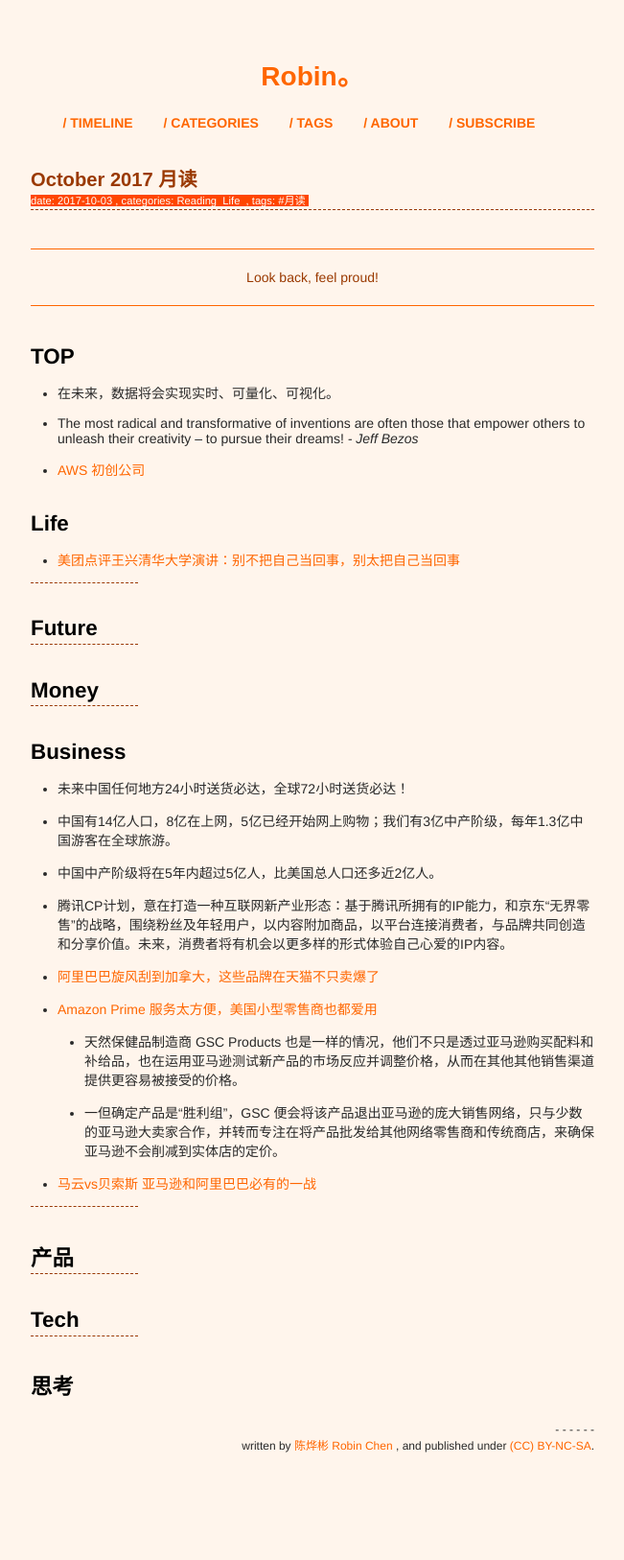
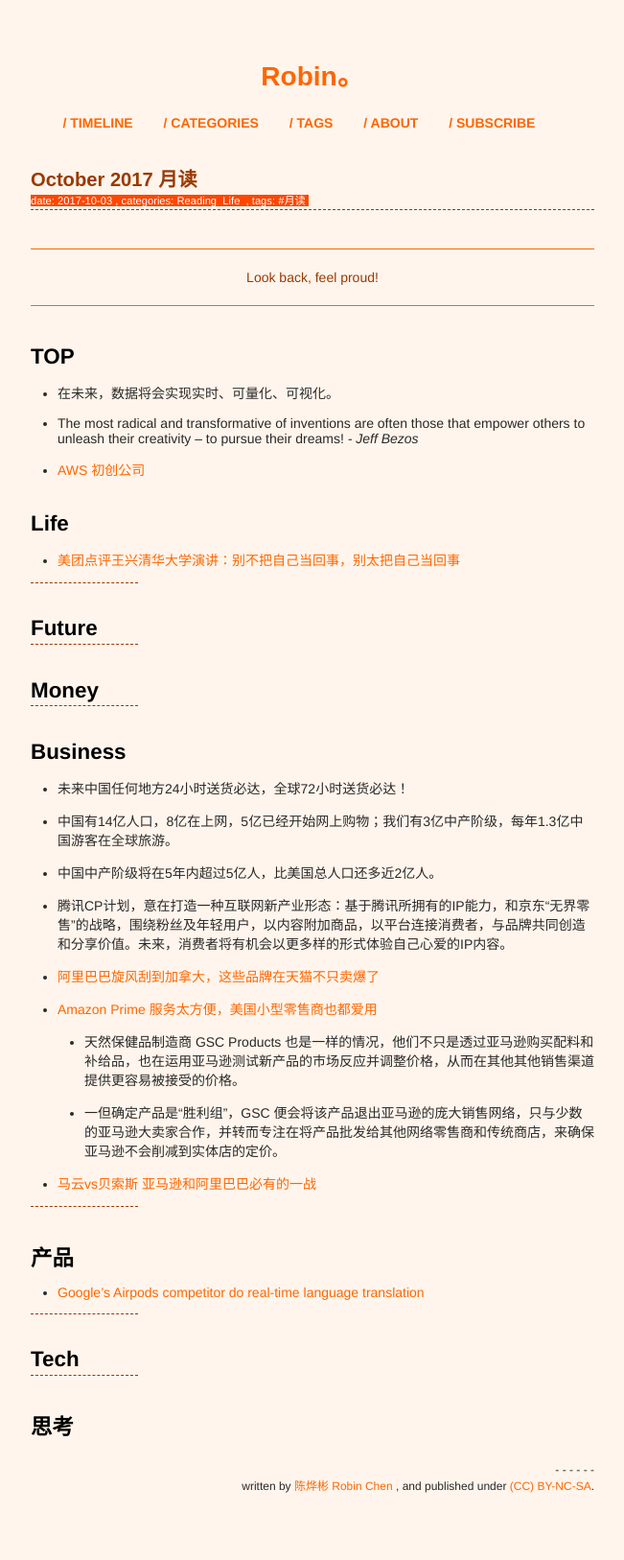
Before and after one commit to xianyuxmu/xianyuxmu.github.io, a Jekyll site: the page built from _posts/2017-10-03-monthly-reading.md, in a window 1280 px wide. Shown: the whole page at 96% size, without its empty margins (314-965 px from the left). Built offline with Jekyll 4.4.1, drawn with Linux system fonts in a browser that asks for light colours; comment, search, counter and statistics services are not loaded; before the commit the page ends 1584 px from its top, so only the background shows below that.

Commit message:
Reading of 07 Oct. 2017

```diff
--- a/_posts/2017-10-03-monthly-reading.md
+++ b/_posts/2017-10-03-monthly-reading.md
@@ -57,7 +57,7 @@ tags:
 
 ## 产品
 
-
+- [Google’s Airpods competitor do real-time language translation](https://techcrunch.com/2017/10/04/googles-airpods-competitor-do-real-time-language-translation/)
 
 ----
 
```
